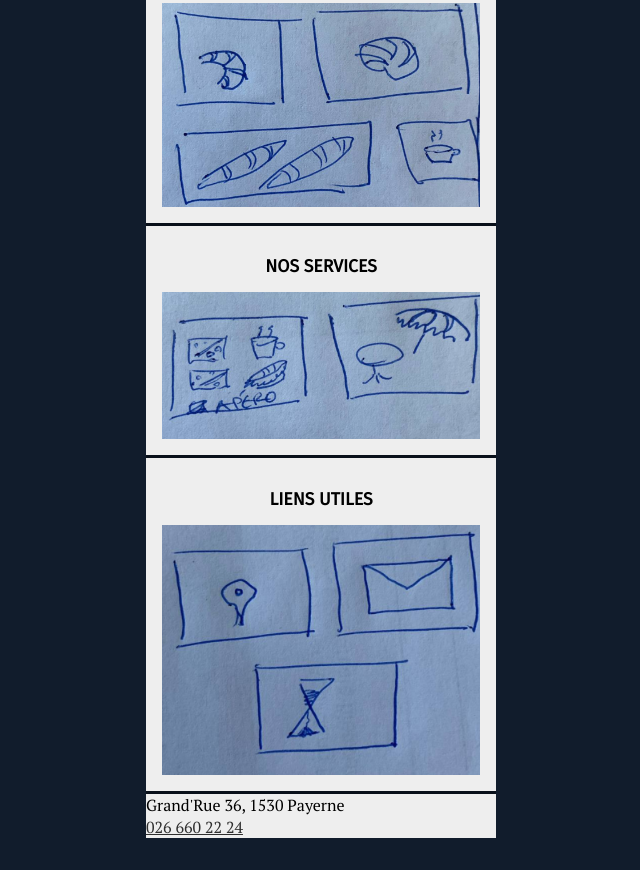
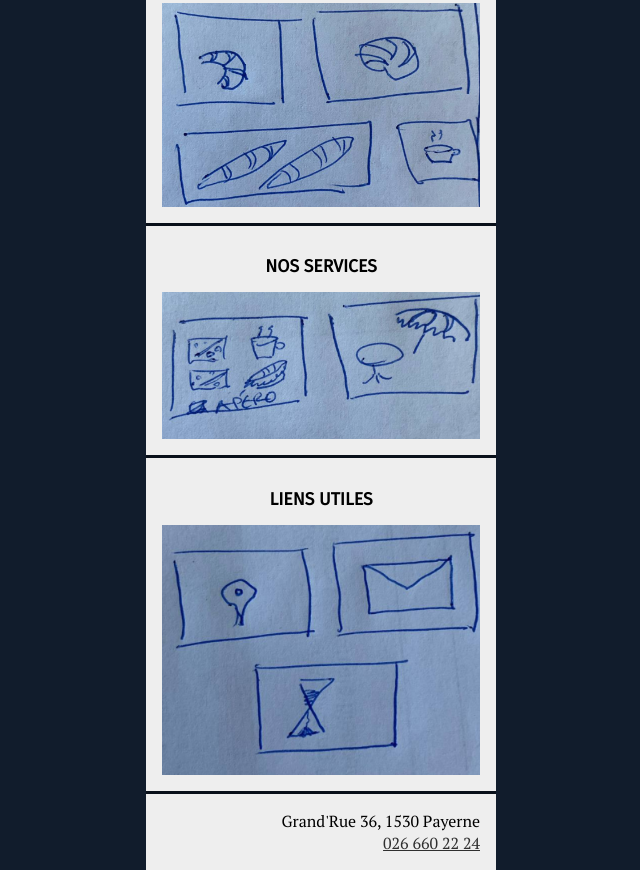
Before and after one commit to xaverfleer/1000feuilles, a Gatsby site: page / in a window 1280 px wide. Shown: the part 474-1344 px from the top of the page, without its empty margins (319-959 px from the left). Before the commit the page ends 1312 px from the top, so only its background shows below. Built offline with nearby package versions, Linux system fonts and the light colour scheme; Gatsby itself is replaced by a stand-in of ours.

Commit message:
Add footer

```diff
--- a/src/assets/styles/index.module.css
+++ b/src/assets/styles/index.module.css
@@ -1,6 +1,11 @@
 a {
   color: inherit;
   opacity: 0.8;
+}
+
+.footer {
+  padding: 1rem;
+  text-align: end;
 }
 
 .header {
```
